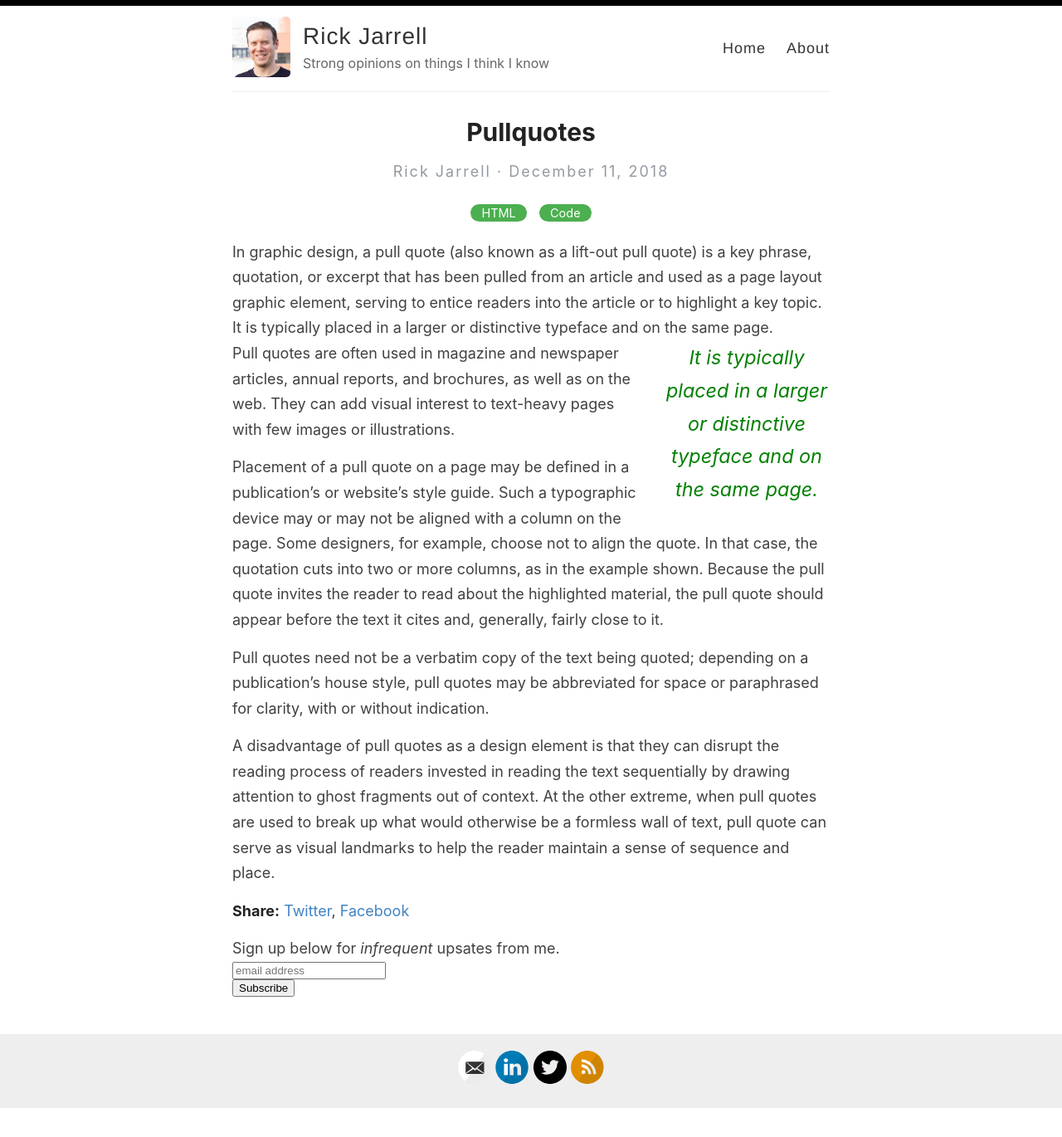
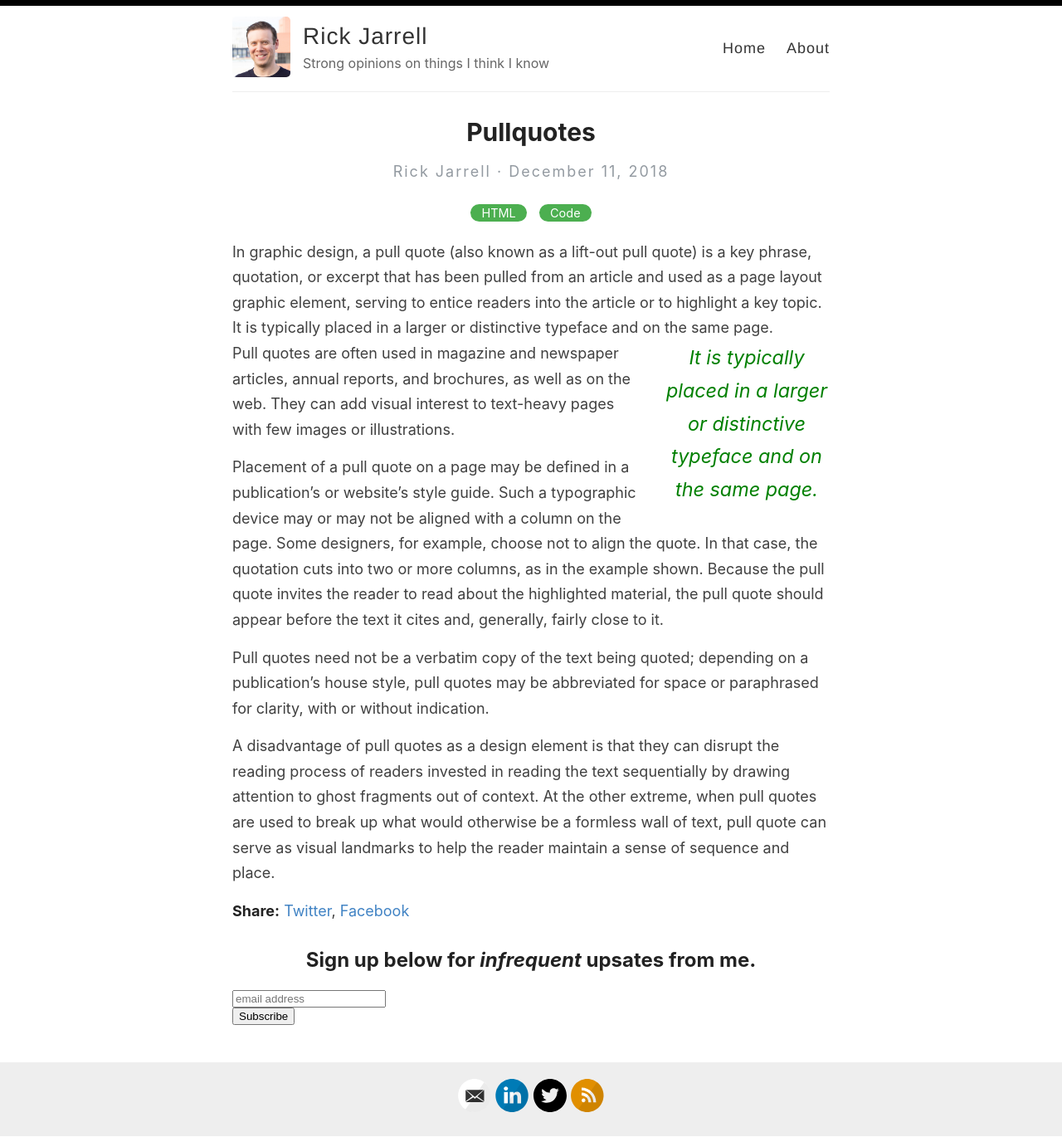
Before and after one commit to rickjarrell/backupblog, a Jekyll site: the page built from _posts/2018-12-11-pullquotes.md, in a window 1280 px wide. Shown: the whole page at 83% size. Built offline with Jekyll 4.4.1, drawn with Linux system fonts in a browser that asks for light colours; comment, search, counter and statistics services are not loaded; before the commit the page ends 1336 px from its top, so only the background shows below that.

Commit message:
big words

```diff
--- a/_layouts/post.html
+++ b/_layouts/post.html
@@ -38,7 +38,7 @@ layout: default
   {% include disqus.html %}
 </article>
 
-Sign up below for <i>infrequent</i> upsates from me.
+<h2>Sign up below for <i>infrequent</i> upsates from me.</h2>
 <!-- Begin Mailchimp Signup Form -->
 <link href="//cdn-images.mailchimp.com/embedcode/horizontal-slim-10_7.css" rel="stylesheet" type="text/css">
 <style type="text/css">
```
